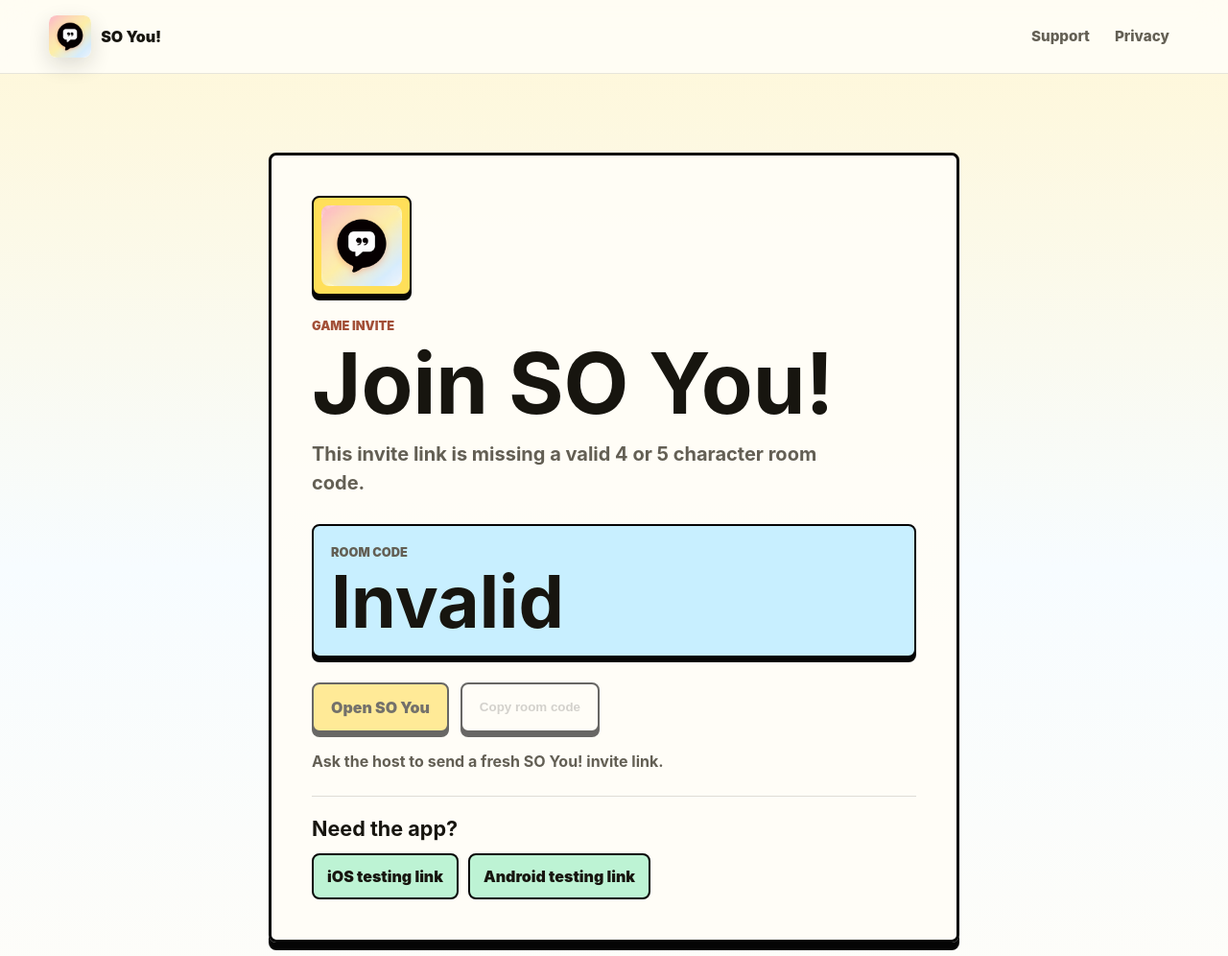
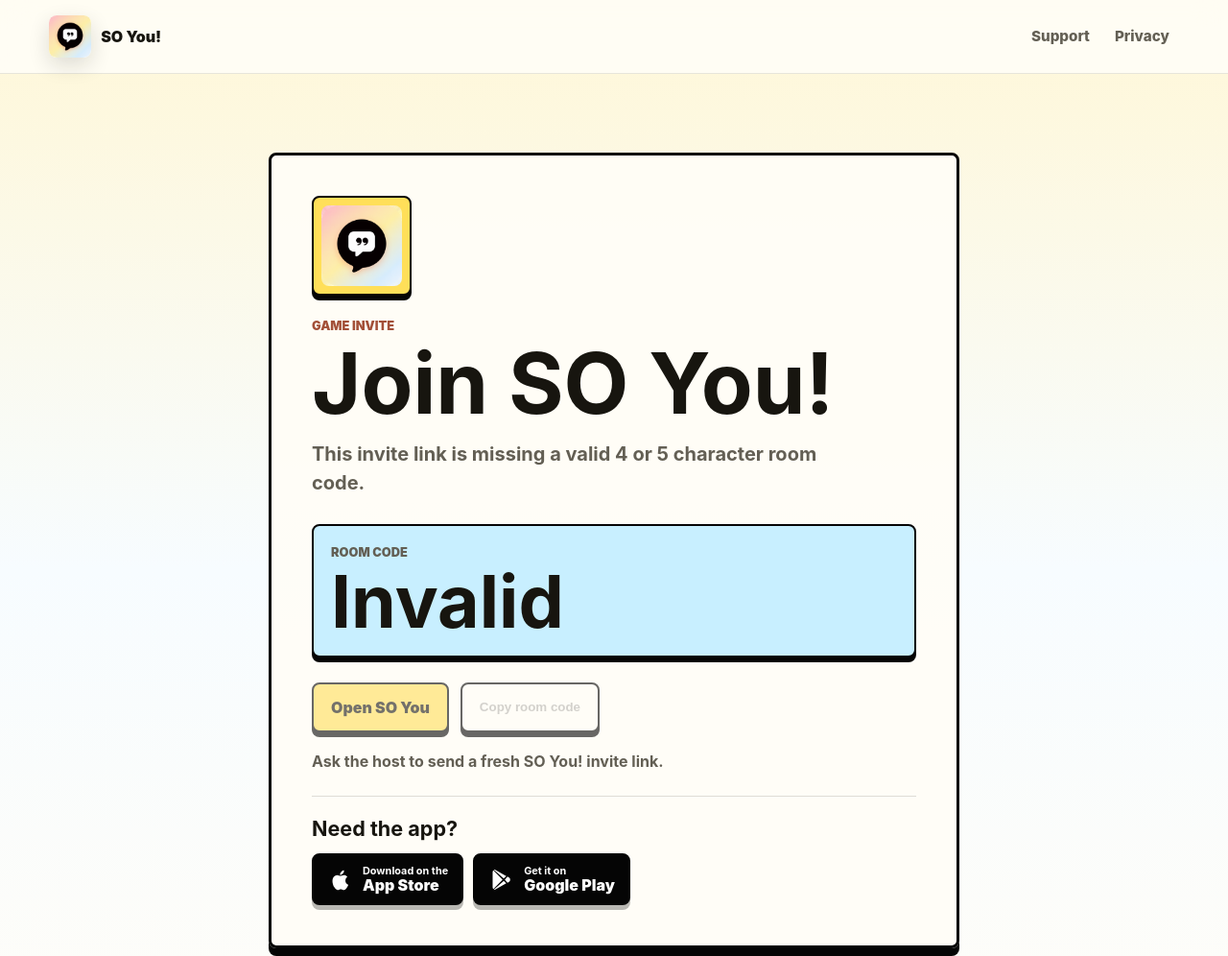
Before and after one commit to kodkal/soyou, a plain HTML site: page support-site/join/index.html in a window 1280 px wide. Shown: the top 996 px of the page at 96% size. Drawn offline with Linux system fonts and the light colour scheme.

Commit message:
Redesign app store install badges

```diff
--- a/support-site/join/index.html
+++ b/support-site/join/index.html
@@ -54,9 +54,28 @@
 
         <div class="install-options" id="install-options" aria-labelledby="install-title">
           <h2 id="install-title">Need the app?</h2>
-          <div class="install-links">
-            <a href="https://apps.apple.com/" rel="nofollow">iOS testing link</a>
-            <a href="https://play.google.com/store/apps" rel="nofollow">Android testing link</a>
+          <div class="store-badges">
+            <a class="store-badge app-store-badge" href="https://apps.apple.com/" rel="nofollow" aria-label="Open SO You on the App Store">
+              <svg aria-hidden="true" viewBox="0 0 24 24" focusable="false">
+                <path d="M16.9 12.8c0-2.2 1.8-3.3 1.9-3.4-1-1.5-2.6-1.7-3.2-1.7-1.4-.1-2.6.8-3.3.8-.7 0-1.8-.8-2.9-.8-1.5 0-2.9.9-3.7 2.2-1.6 2.8-.4 7 1.1 9.3.8 1.1 1.7 2.4 2.9 2.3 1.1 0 1.6-.7 2.9-.7 1.4 0 1.8.7 3 .7 1.3 0 2.1-1.1 2.8-2.3.9-1.3 1.2-2.5 1.2-2.6-.1 0-2.7-1-2.7-3.8ZM14.7 6.2c.6-.8 1.1-1.8.9-2.8-.9 0-2 .6-2.7 1.4-.6.7-1.1 1.8-1 2.8 1 .1 2.1-.6 2.8-1.4Z"/>
+              </svg>
+              <span>
+                <small>Download on the</small>
+                App Store
+              </span>
+            </a>
+            <a class="store-badge play-store-badge" href="https://play.google.com/store/apps" rel="nofollow" aria-label="Open SO You on Google Play">
+              <svg aria-hidden="true" viewBox="0 0 24 24" focusable="false">
+                <path class="play-shape" d="M4.7 3.4c-.4.3-.7.8-.7 1.4v14.4c0 .6.3 1.1.7 1.4l8.5-8.6-8.5-8.6Z"/>
+                <path class="play-shape" d="m14.3 10.9 2.3-2.3L6.4 2.8c-.4-.2-.8-.1-1.2.1l9.1 8Z"/>
+                <path class="play-shape" d="m14.3 13.1-9.1 8c.4.2.8.3 1.2.1l10.2-5.8-2.3-2.3Z"/>
+                <path class="play-shape" d="m19.5 10.2-1.7-1-2.5 2.8 2.5 2.8 1.7-1c1-.6 1-2.9 0-3.6Z"/>
+              </svg>
+              <span>
+                <small>Get it on</small>
+                Google Play
+              </span>
+            </a>
           </div>
         </div>
       </section>
--- a/support-site/join/join.js
+++ b/support-site/join/join.js
@@ -46,7 +46,7 @@
 
     window.clearTimeout(fallbackTimer);
     fallbackTimer = window.setTimeout(function () {
-      showInstallOptions("Still here? Open the app again or use one of the install/testing links below.");
+      showInstallOptions("Still here? Open the app again or use one of the store links below.");
     }, 1500);
   }
 
--- a/support-site/styles.css
+++ b/support-site/styles.css
@@ -494,24 +494,55 @@
   line-height: 1.1;
 }
 
-.install-links {
+.store-badges {
   display: flex;
   flex-wrap: wrap;
   gap: 10px;
   margin-top: 14px;
 }
 
-.install-links a {
+.store-badge {
   display: inline-flex;
-  min-height: 42px;
+  min-height: 54px;
   align-items: center;
-  padding: 10px 14px;
+  gap: 10px;
+  padding: 9px 14px;
   border: 2px solid var(--black);
   border-radius: 8px;
-  background: var(--mint);
-  color: var(--ink);
+  background: var(--black);
+  color: #ffffff;
   font-weight: 900;
   text-decoration: none;
+  box-shadow: 0 5px 0 rgba(5, 5, 5, 0.28);
+  transition: transform 160ms ease, box-shadow 160ms ease;
+}
+
+.store-badge:hover,
+.store-badge:focus-visible {
+  transform: translateY(2px);
+  box-shadow: 0 3px 0 rgba(5, 5, 5, 0.28);
+}
+
+.store-badge svg {
+  width: 27px;
+  height: 27px;
+  flex: 0 0 auto;
+  fill: currentColor;
+}
+
+.store-badge span {
+  display: grid;
+  gap: 1px;
+  line-height: 1;
+}
+
+.store-badge small {
+  font-size: 0.68rem;
+  font-weight: 750;
+}
+
+.play-store-badge svg {
+  fill: #ffffff;
 }
 
 footer {
@@ -571,8 +602,8 @@
   }
 
   .invite-actions .button,
-  .install-links,
-  .install-links a {
+  .store-badges,
+  .store-badge {
     width: 100%;
   }
 
```
